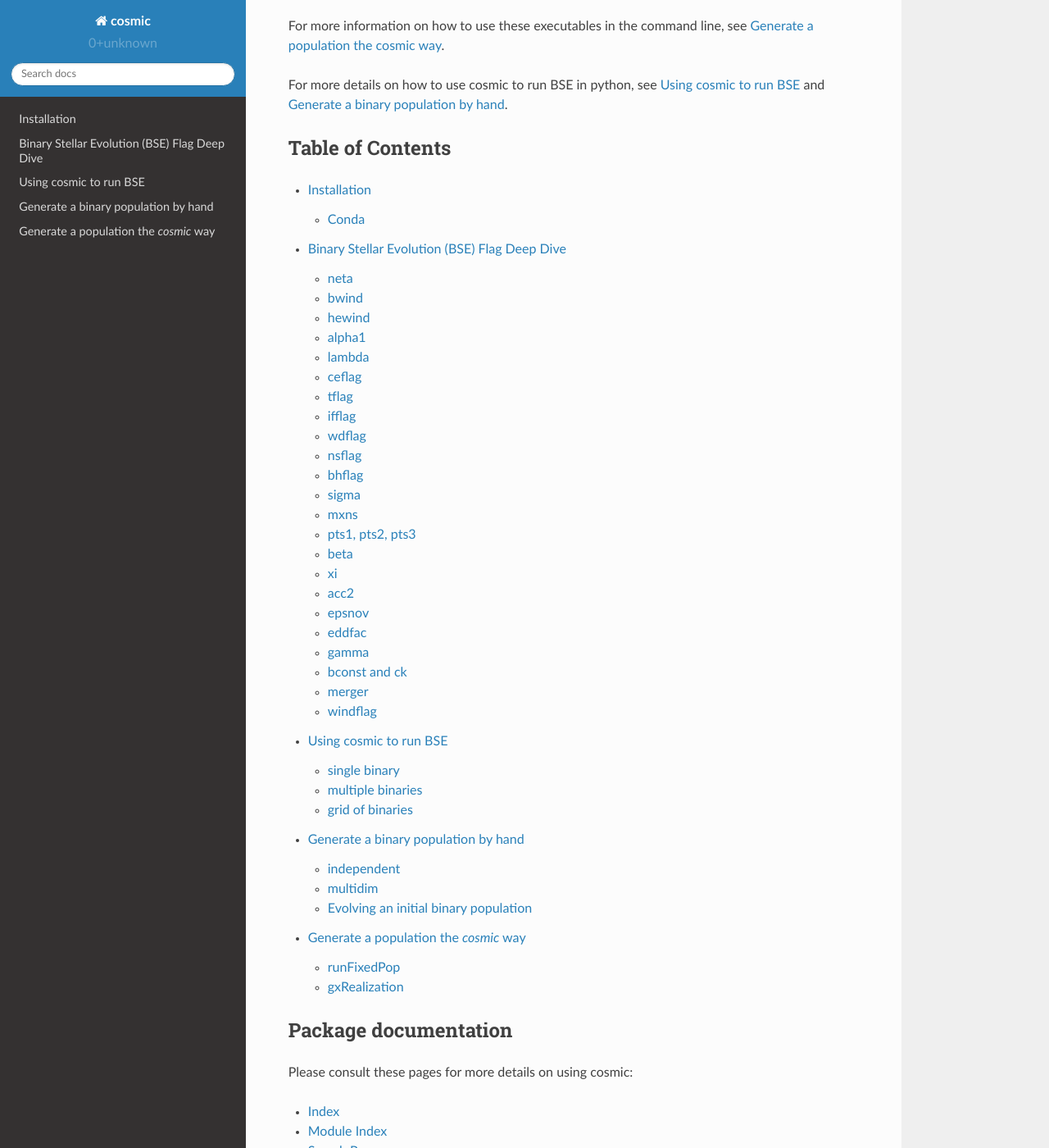
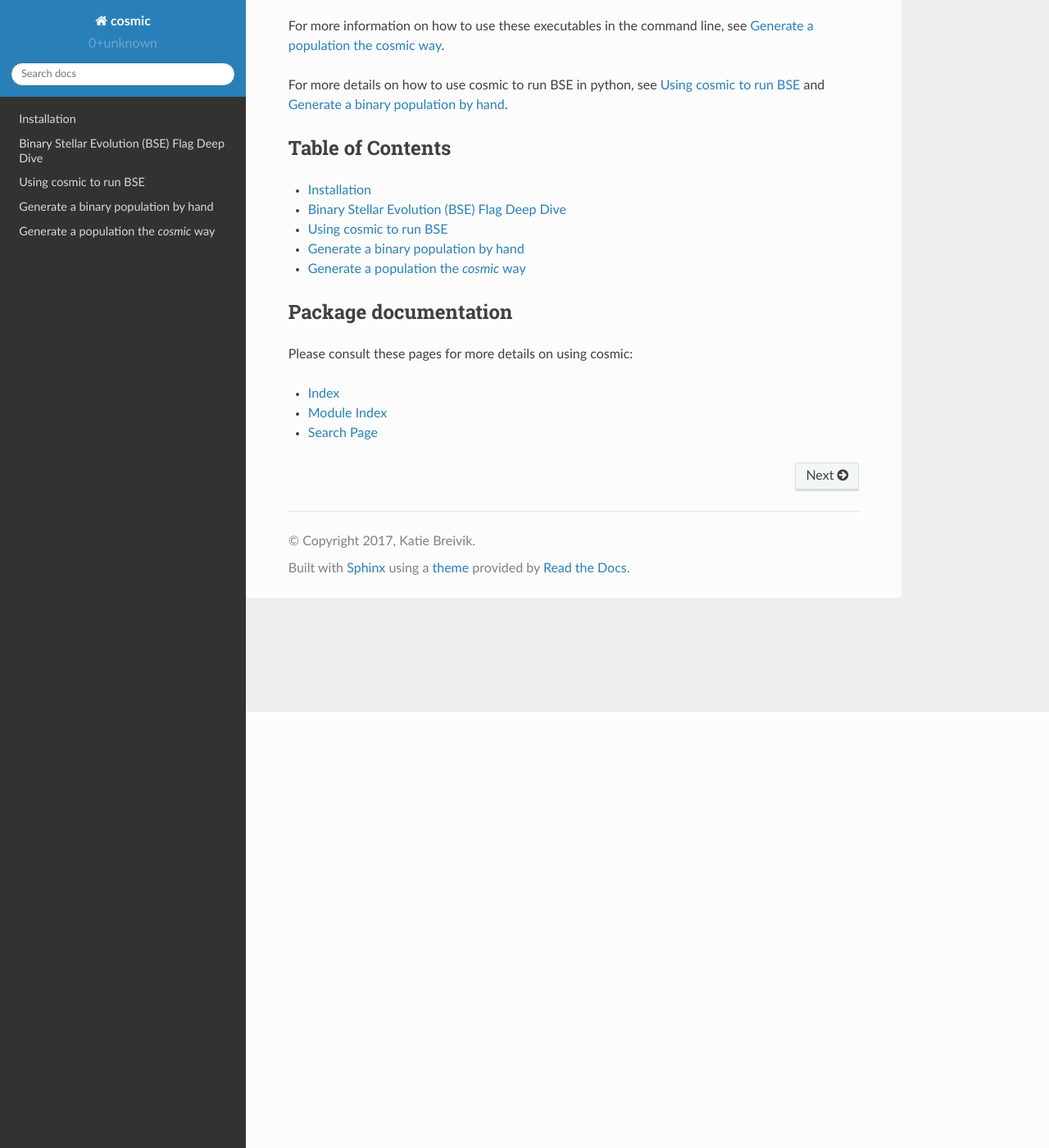
Before and after one commit to COSMIC-PopSynth/COSMIC, a Sphinx documentation site: the page built from docs/index.rst, in a window 1280 px wide and 1400 px high, scrolled down 532 px. Shown: the whole window at 82% size. Built offline with Sphinx 7.4.7 and the Read the Docs theme 2.0.0, drawn with Linux system fonts in a browser that asks for light colours; part of the change alters nothing that is shown.

```diff
--- a/docs/bse/index.rst
+++ b/docs/bse/index.rst
@@ -11,93 +11,253 @@ neta
 ****
 
 *neta* is the Reimers mass-loss coefficent.
-`Equation 106 SSE <http://adsabs.harvard.edu/cgi-bin/nph-data_query?bibcode=2000MNRAS.315..543H&link_type=ARTICLE&db_key=AST&high=#page=19>`_ (due to a typo there's an extra :math:`{\eta}` out front. The rate is directly proportional to :math:`{\eta}`). See `Section Vb <http://adsabs.harvard.edu/cgi-bin/nph-data_query?bibcode=1978A%26A....70..227K&link_type=ARTICLE&db_key=AST&high=#page=12>`_ in Kudritzki R. P., Reimers D., 1978, A&A, 70, 227 for discussion. **Defaults to 0.5**.
+`Equation 106 SSE <http://adsabs.harvard.edu/cgi-bin/nph-data_query?bibcode=2000MNRAS.315..543H&link_type=ARTICLE&db_key=AST&high=#page=19>`_ (due to a typo there's an extra :math:`{\eta}` out front. The rate is directly proportional to :math:`{\eta}`). See `Section Vb <http://adsabs.harvard.edu/cgi-bin/nph-data_query?bibcode=1978A%26A....70..227K&link_type=ARTICLE&db_key=AST&high=#page=12>`_ in Kudritzki R. P., Reimers D., 1978, A&A, 70, 227 for discussion.
+
+**Defaults to 0.5**.
 
 
 *****
 bwind
 *****
 
-*bwind* is the binary enhanced mass loss parameter. See `Equation 12 BSE <http://adsabs.harvard.edu/cgi-bin/nph-data_query?bibcode=2002MNRAS.329..897H&link_type=ARTICLE&db_key=AST&high=#page=3>`_. **Defaults to 0, inactive for single**.
+*bwind* is the binary enhanced mass loss parameter. See `Equation 12 BSE <http://adsabs.harvard.edu/cgi-bin/nph-data_query?bibcode=2002MNRAS.329..897H&link_type=ARTICLE&db_key=AST&high=#page=3>`_.
+
+**Defaults to 0, inactive for single**.
 
 ******
 hewind
 ******
 
-*hewind* is the helium star mass loss parameter. 10\ :sup:`-13` hewind L\ :sup:`2/3` gives He star mass-loss. Equivalent to 1 - :math:`{\mu}` in the last equation on `page 19 of SSE <http://adsabs.harvard.edu/cgi-bin/nph-data_query?bibcode=2000MNRAS.315..543H&link_type=ARTICLE&db_key=AST&high=#page=19>`_. **Defaults to 1**.
+*hewind* is the helium star mass loss parameter. 10\ :sup:`-13` hewind L\ :sup:`2/3` gives He star mass-loss. Equivalent to 1 - :math:`{\mu}` in the last equation on `page 19 of SSE <http://adsabs.harvard.edu/cgi-bin/nph-data_query?bibcode=2000MNRAS.315..543H&link_type=ARTICLE&db_key=AST&high=#page=19>`_.
+
+**Defaults to 1**.
 
 ******
 alpha1
 ******
 
-*alpha1* is the common-envelope efficiency parameter. It scales the efficiency of transferring orbital energy to the envelope. See `Equation 71 in BSE <http://adsabs.harvard.edu/cgi-bin/nph-data_query?bibcode=2002MNRAS.329..897H&link_type=ARTICLE&db_key=AST&high=#page=11>`_. **Defaults to 1**.
+*alpha1* is the common-envelope efficiency parameter. It scales the efficiency of transferring orbital energy to the envelope. See `Equation 71 in BSE <http://adsabs.harvard.edu/cgi-bin/nph-data_query?bibcode=2002MNRAS.329..897H&link_type=ARTICLE&db_key=AST&high=#page=11>`_.
+
+**Defaults to 1**.
 
 ******
 lambda
 ******
 
-*lambda* is the binding energy factor for common envelope evolution. The initial binding energy of the envelope goes like 1 / :math:`{\lambda}`. See  `Equation 69 in BSE <http://adsabs.harvard.edu/cgi-bin/nph-data_query?bibcode=2002MNRAS.329..897H&link_type=ARTICLE&db_key=AST&high=#page=11>`_. **Defaults to 0.5**.
+*lambda* is the binding energy factor for common envelope evolution. The initial binding energy of the envelope goes like 1 / :math:`{\lambda}`. See  `Equation 69 in BSE <http://adsabs.harvard.edu/cgi-bin/nph-data_query?bibcode=2002MNRAS.329..897H&link_type=ARTICLE&db_key=AST&high=#page=11>`_.
 
-******
-ceflag
-******
+**Defaults to 1.0**.
 
-Code commments say "*ceflag>0 activates the spin-energy correction in common-envelope evolution*". This isn't true. The code only cares whether or not ceflag == 3. See lines 83-96 in comenv.f. **Defaults to 0**.
+**********
+cekickflag
+**********
+*cekickflag*: prescription for calling what masses and sep to feed into kick.f
+from comenv.f
+
+0: default BSE
+
+1: uses pre-CE mass and sep values
+
+2: uses post-CE mass and sep
+
+**Defaults to 0**.
+
+***********
+cemergeflag
+***********
+
+*cemergeflag*: whether stars without core-envelope boundary automatiically lead to merger in CE
+
+0: off
+
+1: on
+
+**Defaults to 0**.
+
+************
+cehestarflag
+************
+
+*cehestarflag*: uses fitting formulae from TLP, 2015, MNRAS, 451 for evolving systems involving a mass-transferring He-star witha compact object. This flag will override choice made by cekickflag if set
+
+0: off
+
+1: fits for final period only
+
+2: fits for both final mass and final period
+
+**Defaults to 0**.
 
 *****
 tflag
 *****
 
-*tflag*>0 activates tidal circularization. **Defaults to 1**.
+*tflag*>0 activates tidal circularization.
+
+**Defaults to 1**.
 
 ******
 ifflag
 ******
 
-*ifflag*>0 activates the initial-final white dwarf mass relation from Han, Podsiadlowski & Eggleton, 1995, MNRAS, 272, 800 `Equations 3, 4, and 5 <http://adsabs.harvard.edu/cgi-bin/nph-data_query?bibcode=1995MNRAS.272..800H&link_type=ARTICLE&db_key=AST&high=#page=4>`_ **Defaults to 0**.
+*ifflag*>0 activates the initial-final white dwarf mass relation from Han, Podsiadlowski & Eggleton, 1995, MNRAS, 272, 800 `Equations 3, 4, and 5 <http://adsabs.harvard.edu/cgi-bin/nph-data_query?bibcode=1995MNRAS.272..800H&link_type=ARTICLE&db_key=AST&high=#page=4>`_
+
+**Defaults to 0**.
 
 ******
 wdflag
 ******
 
-*wdflag*>0 activates the alternate cooling law found in the description immediately following `Equation 1 <http://iopscience.iop.org/article/10.1086/374637/pdf#page=3>`_ in Hurley & Shara, 2003, Apj, May 20. Equation 1 gives the default Mestel cooling law (wdflag=0). **Defaults to 0**.
+*wdflag*>0 activates the alternate cooling law found in the description immediately following `Equation 1 <http://iopscience.iop.org/article/10.1086/374637/pdf#page=3>`_ in Hurley & Shara, 2003, Apj, May 20. Equation 1 gives the default Mestel cooling law (wdflag=0).
+
+**Defaults to 0**.
+
+******
+bhflag
+******
+
+*bhflag* > 0 allows velocity kick at BH formation (0).
+
+bhflag=0: no BH kicks;
+
+bhflag=1: fallback-modulated kicks
+
+bhflag=2: mass-weighted (proportional) kicks
+
+**Defaults to 3**.
 
 ******
 nsflag
 ******
 
-Documentation says "*nsflag > 0 takes NS/BH mass from Belczynski et al. 2002, ApJ, 572, 407 (1).*"
-FIXME: Looking at the code, this isn't true. There are at least 3 prescriptions. Completing this document will require taking a closer look. More to come. **Defaults to 1**.
+nsflag=0: default BSE;
 
-******
-bhflag
-******
+nsflag=1: Belczynski et al. 2002, ApJ, 572, 407
 
-*bhflag*>0 applies supernova kicks with Maxwellian dispersion velocity *sigma* (see below). Note: This is terrible nomenclature, as *bhflag* isn't at all analogous to *nsflag* (above). Might be less confusing to merge *bhflag* and *sigma* into a single parameter; the exception being a constant kick prescription, but how often is that used? **Defaults to 0.**
+nsflag=2: Belczynski et al. 2008;
+
+nsflag=3: rapid prescription (Fryer+ 2012)
+
+nsflag=4: delayed prescription (Fryer+ 2012)
+
+**Defaults to 3**.
+
+****
+mxns
+****
+
+*mxns* is the maximum neutron star mass.
+
+**Defaults to 1.8 if *nsflag*=0, and 3.0 if *nsflag*=1 (Note: nsflag defaults to 1)**.
+
+****************
+pts1, pts2, pts3
+****************
+
+These parameters determine the timesteps chosen in each
+evolution phase as decimal fractions of the time taken in that phase:
+                 pts1 - MS                  (0.001, see Banerjee+ 2019)
+**pts1 defaults to 0.001**.
+                 pts2 - GB, CHeB, AGB, HeGB (0.01)
+**pts2 defaults to 0.01**.
+                 pts3 - HG, HeMS            (0.02)
+**pts3 defaults to 0.02**.
+
+****
+ppsn
+****
+
+Pair Instability supernova flag
+
+0: off
+
+1: on, set to M=45 Msun
+
+**Defaults to 1**.
+
+*****
+ecsnp
+*****
+
+*ecsnp*>0 turns on ECSN and also sets the maximum ECSN mass range
+(mass at the time of the SN)
+
+BSE/StarTrack=2.25
+
+Podsiadlowski+2004=2.5
+
+**Defaults to 2.5**.
+
+*********
+ecsn_mlow
+*********
+
+ecsn_mlow sets the low end of the ECSN mass range
+
+BSE=1.6
+
+Podsiadlowski+2004=1.4
+
+StarTrack=1.85
+
+**Defaults to 1.4**.
+
+***
+aic
+***
+
+aic=0: off
+
+aic=1 includes AIC low kicks even if ecsnp=0
+
+**Defaults to 1**.
 
 *****
 sigma
 *****
 
-*sigma* is the Maxwellian dispersion velocity for the supernova kick. **Defaults to 190 km/s**.
+sigma is the dispersion in the Maxwellian for the SN kick speed (265 km/s)
 
-****
-mxns
-****
+**Defaults to 265.0 km/s**.
 
-*mxns* is the maximum neutron star mass. **Defaults to 1.8 if *nsflag*=0, and 3.0 if *nsflag*=1 (Note: nsflag defaults to 1)**.
+********
+sigmadiv
+********
+
+sigmadiv sets the ECSN kick, negative values sets the ECSN sigma value
+to sigmadiv and positive divides sigma above by sigmadiv
+
+**Defaults to -20.0 km/s**.
+
+***********
+bhsigmafrac
+***********
+
+bhsigmafrac sets the fractional modification to sigma for BHs (0<=bhsigmafrac<=1.0)
+
+**Defaults to 1.0**.
 
 ****************
-pts1, pts2, pts3
+polar_kick_angle
 ****************
 
-*pts1, pts2, pts3* scale the size of the time step depending on the ktype. FIXME: No documentation available. Further investigation required. More to come
+*polar_kick_angle* sets the opening angle of the kick relative to
+the pole of the exploding star, value of 90 degrees is
+the default for isotropic kicks (0<=polar_kick_angle<=90.0)
+
+**Defaults to 90.0 degrees**.
 
 ****
 beta
 ****
 
-*beta* is the wind velocity factor. v\ :sub:`wind` :sup:`2` goes like *beta*. See `Equation 9 of BSE <http://adsabs.harvard.edu/cgi-bin/nph-data_query?bibcode=2002MNRAS.329..897H&link_type=ARTICLE&db_key=AST&high=#page=3>`_. **Defaults to 1/8**.
+*beta* is the wind velocity factor. v\ :sub:`wind` :sup:`2` goes like *beta*. See `Equation 9 of BSE <http://adsabs.harvard.edu/cgi-bin/nph-data_query?bibcode=2002MNRAS.329..897H&link_type=ARTICLE&db_key=AST&high=#page=3>`_.
+
+beta<0: follows StarTrack 2008
+
+beta=0.125: BSE default
+
+**Defaults to 0.125**.
 
 **
 xi
@@ -105,11 +265,15 @@ xi
 
 *xi* is the wind accretion efficiency factor. It gives the fraction of angular momentum lost via winds from the primary that transfers to the spin angular momentum of the companion. Corresponds to :math:`{\mu}`\ :sub:`w` in `Equation 11 of BSE <http://adsabs.harvard.edu/cgi-bin/nph-data_query?bibcode=2002MNRAS.329..897H&link_type=ARTICLE&db_key=AST&high=#page=3>`_.
 
+**Defaults to 0.5**.
+
 ****
 acc2
 ****
 
 *acc2* is the Bondi-Hoyle wind accretion factor. The mean wind accretion rate onto the secondary is proportional to acc2. See `Equation 6 in BSE <http://adsabs.harvard.edu/cgi-bin/nph-data_query?bibcode=2002MNRAS.329..897H&link_type=ARTICLE&db_key=AST&high=#page=2>`_.
+
+**Defaults to 1.5**.
 
 ******
 epsnov
@@ -121,13 +285,31 @@ epsnov
 eddfac
 ******
 
-*eddfac* is Eddington limit factor for mass transfer, set by **default to 1.0**. In the case of eddfac=1, the mass transfer rate is limited by Eddington rate (Equation (67) in BSE paper). There is some uncertainty as to whether Eddington limit should be applied. Set eddfac >1 to permit some amount of super-Eddington accretion (Section 2.6.6.2 in BSE)
+*eddfac* is Eddington limit factor for mass transfer. There is some uncertainty as to whether Eddington limit should be applied.
+
+In the case of eddfac=1, the mass transfer rate is limited by Eddington rate (Equation (67) in BSE paper).
+
+Set eddfac >1 to permit some amount of super-Eddington accretion (Section 2.6.6.2 in BSE)
+
+**default to 1.0**
 
 *****
 gamma
 *****
 
-*gamma* is the angular momentum factor for mass lost during Roche lobe overflow. For super-Eddington mass transfer rates, for gamma = -2.0, and for novae systems, assume that material is lost from the system as if a wind from the secondary. If gamma = -1.0 then assume the lost material carries with it the specific angular momentum of the primary and for all gamma > 0.0 assume that it takes away a fraction gamma of the orbital angular momentum. **Default value is -1.0**.
+*gamma* is the angular momentum factor for mass lost during RLO
+
+gamma=-2: assumes material is lost from the system as if it is a wind
+from the secondary (for super-Eddington mass transfer rates)
+
+gamma=-1: assumes the lost material carries with is the specific angular
+momentum of the primary
+
+gamma>0: assumes that the lost material take away a fraction (gamma) of`
+the orbital angular momentum
+
+**Defaults to -2.0**.
+
 
 *************
 bconst and ck
@@ -135,14 +317,43 @@ bconst and ck
 
 *bconst* and *CK* both pertain to neutron star (pulsar) evolution. Implemented by Paul Kiel -- see Section 3 of `Kiel et al. 2008 <https://academic.oup.com/mnras/article/388/1/393/1013977>`_.
 
-******
-merger
-******
-
-Not sure what this is, but ask Sourav.
+**Defaults to -3000 and -1000**.
 
 ********
 windflag
 ********
 
-*windflag* sets which wind prescription is to be used. 0=bse (as outlined in SSE paper), 1=StarTrack (`Belczynski et al. 2010 <http://iopscience.iop.org/article/10.1088/0004-637X/714/2/1217/meta>`_), 2=Vink (`Vink et al 2001 <http://adsabs.harvard.edu/abs/2001A&amp;A...369..574V>`_)
+*windflag* sets which wind prescription is to be used.
+
+0=bse (as outlined in SSE paper),
+
+1=StarTrack (`Belczynski et al. 2010 <http://iopscience.iop.org/article/10.1088/0004-637X/714/2/1217/meta>`_)
+
+2=Vink (`Vink et al 2001 <http://adsabs.harvard.edu/abs/2001A&amp;A...369..574V>`_)
+
+windflag=3: Vink+2005 (Vink plus LBV winds)
+
+**Defaults to 3**.
+
+****************
+natal_kick_array
+****************
+
+6-length array for user-input values for the SN natal kick of format:
+(vk1, vk2, phi1, phi2, theta1, theta2)
+vk is valid on the range [0, inf], phi are the co-lateral polar angles valid from [-pi/2, pi/2],
+and theta are azimuthal angles [0, 2*pi]; any number outside of these ranges
+will be sampled in the standard way in kick.f
+
+**Defaults to [-100.0,-100.0,-100.0,-100.0,-100.0,-100.0]**.
+
+***********
+qcrit_array
+***********
+
+16-length array for user-input values for the critical mass ratios that govern
+the onset of unstable mass transfer and a common envelope
+Each item is set individually for its associated kstar, and a value of 0.0
+will apply the standard BSE prescription for that kstar
+
+**Defaults to [0.0,0.0,0.0,0.0,0.0,0.0,0.0,0.0,0.0,0.0,0.0,0.0,0.0,0.0,0.0,0.0]**
--- a/docs/index.rst
+++ b/docs/index.rst
@@ -23,7 +23,7 @@ Table of Contents
 *****************
 
 .. toctree::
-   :maxdepth: 2
+   :maxdepth: 1
 
    install/index
    bse/index
```
